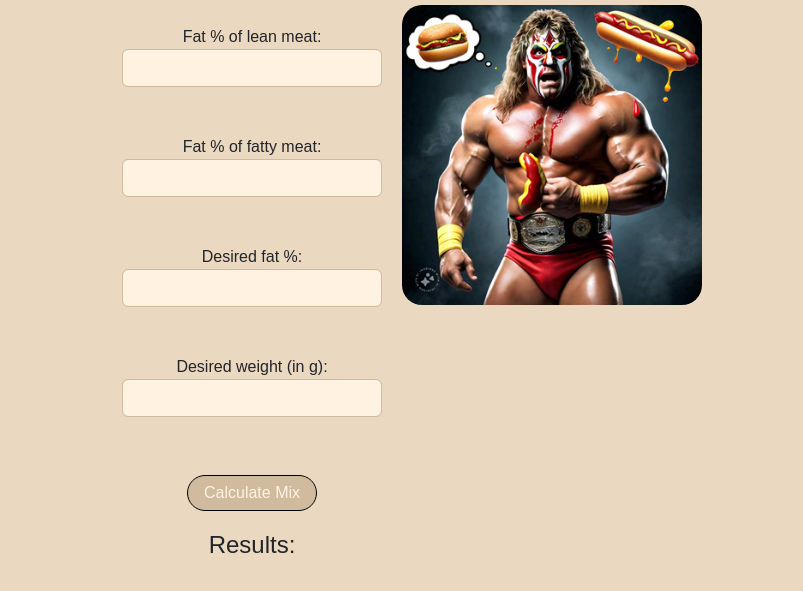
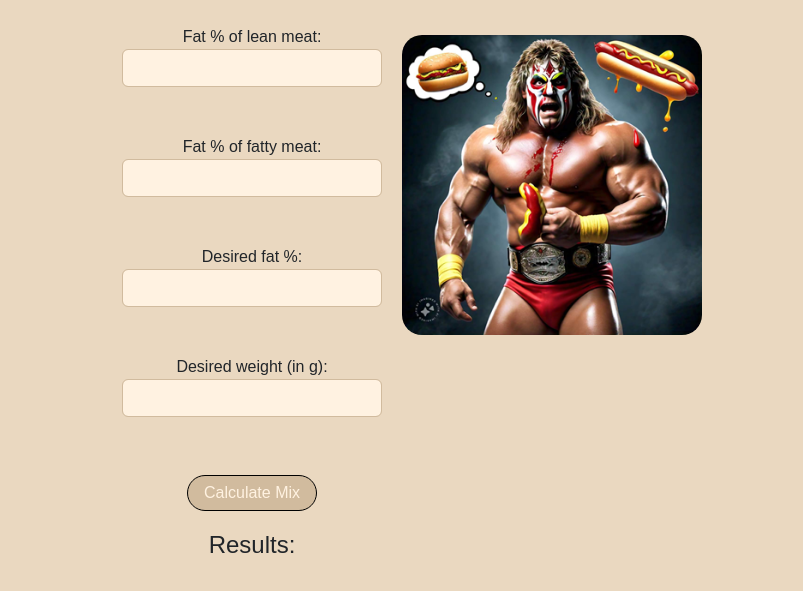
Before and after one commit to PatPorter/Sausage-Mix-Calculator, a plain HTML site: page index.html in a window 1280 px wide. Shown: the part 71-662 px from the top of the page, without its empty margins (238-1041 px from the left). Drawn offline with nearby package versions, Linux system fonts and the light colour scheme; a web font is replaced by a local one.

Commit message:
Added dynamic image size

```diff
--- a/index.html
+++ b/index.html
@@ -50,8 +50,10 @@
             flex-direction: row;
             justify-content: flex-start;
             align-items: flex-start;
+            margin-top: 30px;
             border-radius: 20px;
-            width: 300px;
+            width: 100%;
+            max-width: 300px;
         }
         .form-control {
             background-color: #FFF2E1;
```
